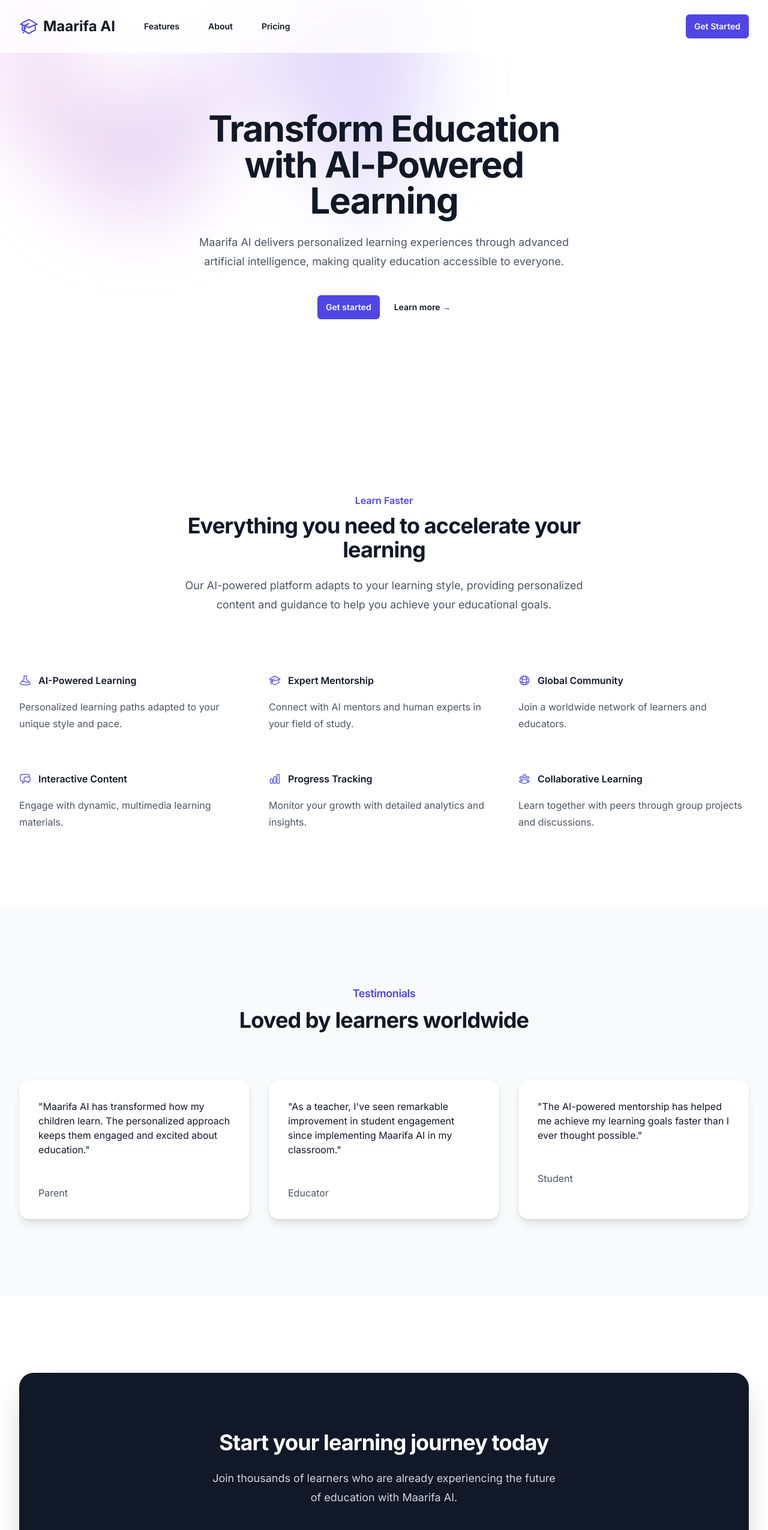
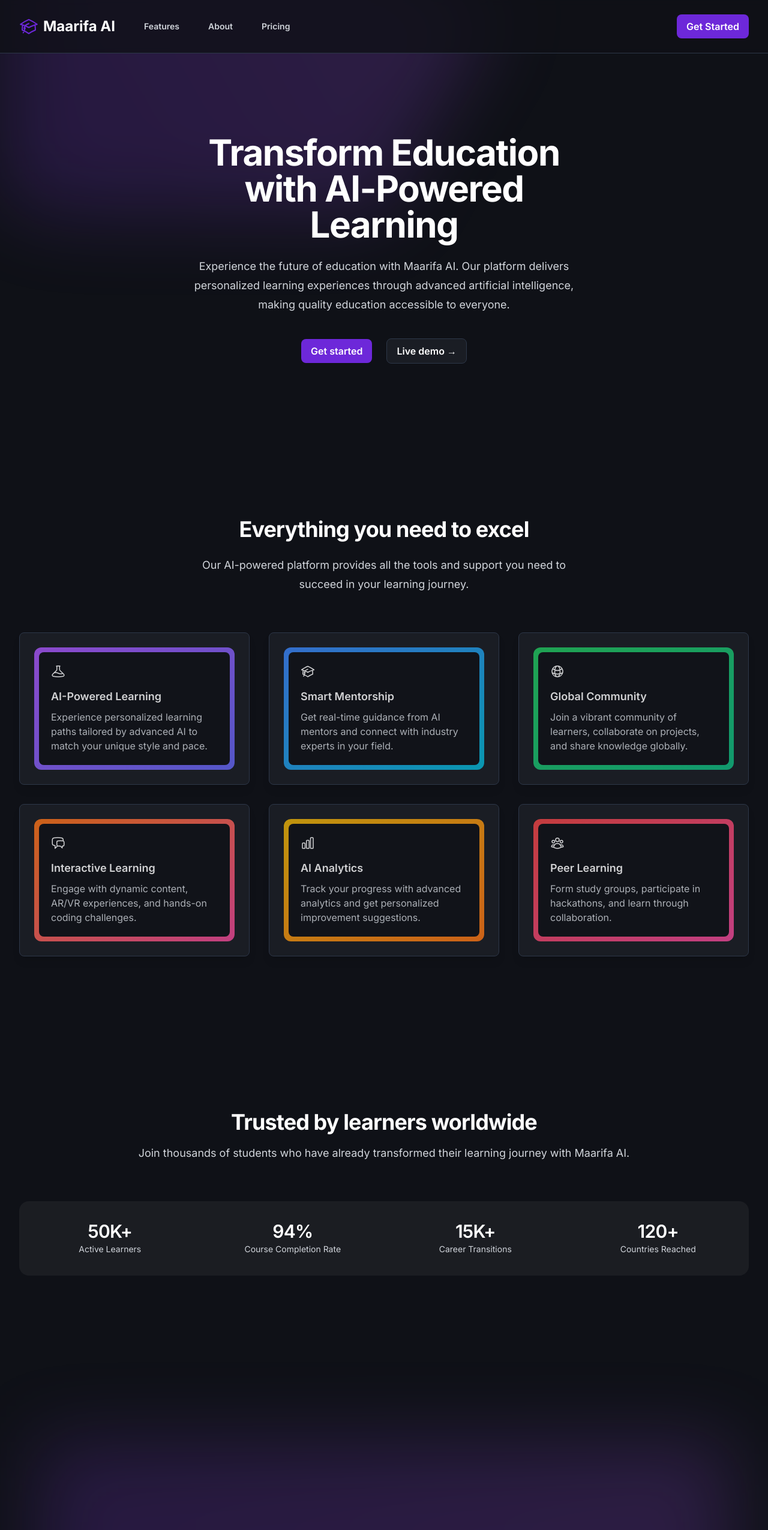
Before and after one commit to mxsafiri/Maarifa, a Next.js app in the folder frontend/: page / in a window 1280 px wide. Shown: the top 2550 px of the page at 60% size. Built offline with nearby package versions, Linux system fonts and the light colour scheme.

Commit message:
Update landing page with modern dark theme
- Add modern dark theme with gradient accents
- Create engaging hero section with animations
- Add feature cards with gradient borders
- Implement statistics section
- Add compelling CTA sections
- Improve overall UI/UX and responsiveness

```diff
--- a/frontend/src/pages/index.tsx
+++ b/frontend/src/pages/index.tsx
@@ -1,5 +1,6 @@
 import { useState } from 'react'
 import Link from 'next/link'
+import Image from 'next/image'
 import { motion } from 'framer-motion'
 import {
   AcademicCapIcon,
@@ -8,266 +9,193 @@ import {
   ChartBarIcon,
   UserGroupIcon,
   GlobeAltIcon,
+  RocketLaunchIcon,
+  SparklesIcon,
 } from '@heroicons/react/24/outline'
 
 const features = [
   {
     name: 'AI-Powered Learning',
-    description: 'Personalized learning paths adapted to your unique style and pace.',
+    description: 'Experience personalized learning paths tailored by advanced AI to match your unique style and pace.',
     icon: BeakerIcon,
+    color: 'from-purple-500 to-indigo-500',
   },
   {
-    name: 'Expert Mentorship',
-    description: 'Connect with AI mentors and human experts in your field of study.',
+    name: 'Smart Mentorship',
+    description: 'Get real-time guidance from AI mentors and connect with industry experts in your field.',
     icon: AcademicCapIcon,
+    color: 'from-blue-500 to-cyan-500',
   },
   {
     name: 'Global Community',
-    description: 'Join a worldwide network of learners and educators.',
+    description: 'Join a vibrant community of learners, collaborate on projects, and share knowledge globally.',
     icon: GlobeAltIcon,
+    color: 'from-green-500 to-emerald-500',
   },
   {
-    name: 'Interactive Content',
-    description: 'Engage with dynamic, multimedia learning materials.',
+    name: 'Interactive Learning',
+    description: 'Engage with dynamic content, AR/VR experiences, and hands-on coding challenges.',
     icon: ChatBubbleLeftRightIcon,
+    color: 'from-orange-500 to-pink-500',
   },
   {
-    name: 'Progress Tracking',
-    description: 'Monitor your growth with detailed analytics and insights.',
+    name: 'AI Analytics',
+    description: 'Track your progress with advanced analytics and get personalized improvement suggestions.',
     icon: ChartBarIcon,
+    color: 'from-yellow-500 to-orange-500',
   },
   {
-    name: 'Collaborative Learning',
-    description: 'Learn together with peers through group projects and discussions.',
+    name: 'Peer Learning',
+    description: 'Form study groups, participate in hackathons, and learn through collaboration.',
     icon: UserGroupIcon,
+    color: 'from-red-500 to-pink-500',
   },
 ]
 
-const testimonials = [
-  {
-    content: "Maarifa AI has transformed how my children learn. The personalized approach keeps them engaged and excited about education.",
-    author: "Sarah M.",
-    role: "Parent",
-  },
-  {
-    content: "As a teacher, I've seen remarkable improvement in student engagement since implementing Maarifa AI in my classroom.",
-    author: "John D.",
-    role: "Educator",
-  },
-  {
-    content: "The AI-powered mentorship has helped me achieve my learning goals faster than I ever thought possible.",
-    author: "Michael K.",
-    role: "Student",
-  },
+const stats = [
+  { id: 1, name: 'Active Learners', value: '50K+' },
+  { id: 2, name: 'Course Completion Rate', value: '94%' },
+  { id: 3, name: 'Career Transitions', value: '15K+' },
+  { id: 4, name: 'Countries Reached', value: '120+' },
 ]
 
 export default function Home() {
   const [isMenuOpen, setIsMenuOpen] = useState(false)
 
   return (
-    <div className="bg-white">
+    <div className="min-h-screen bg-background">
       {/* Header */}
-      <header className="fixed inset-x-0 top-0 z-50 bg-white/80 backdrop-blur-sm">
+      <header className="fixed inset-x-0 top-0 z-50 border-b border-border bg-background/80 backdrop-blur-sm">
         <nav className="mx-auto flex max-w-7xl items-center justify-between p-6 lg:px-8" aria-label="Global">
           <div className="flex items-center gap-x-12">
             <Link href="/" className="flex items-center space-x-2">
-              <AcademicCapIcon className="h-8 w-8 text-indigo-600" />
-              <span className="text-2xl font-bold text-gray-900">Maarifa AI</span>
+              <AcademicCapIcon className="h-8 w-8 text-primary" />
+              <span className="text-2xl font-bold text-white">Maarifa AI</span>
             </Link>
             <div className="hidden lg:flex lg:gap-x-12">
-              <Link href="/features" className="text-sm font-semibold leading-6 text-gray-900">
+              <Link href="/features" className="text-sm font-semibold text-gray-300 transition-colors hover:text-white">
                 Features
               </Link>
-              <Link href="/about" className="text-sm font-semibold leading-6 text-gray-900">
+              <Link href="/about" className="text-sm font-semibold text-gray-300 transition-colors hover:text-white">
                 About
               </Link>
-              <Link href="/pricing" className="text-sm font-semibold leading-6 text-gray-900">
+              <Link href="/pricing" className="text-sm font-semibold text-gray-300 transition-colors hover:text-white">
                 Pricing
               </Link>
             </div>
           </div>
-          <div className="flex lg:hidden">
-            <button
-              type="button"
-              className="-m-2.5 inline-flex items-center justify-center rounded-md p-2.5 text-gray-700"
-              onClick={() => setIsMenuOpen(true)}
-            >
-              <span className="sr-only">Open main menu</span>
-              <svg className="h-6 w-6" fill="none" viewBox="0 0 24 24" strokeWidth="1.5" stroke="currentColor">
-                <path strokeLinecap="round" strokeLinejoin="round" d="M3.75 6.75h16.5M3.75 12h16.5m-16.5 5.25h16.5" />
-              </svg>
-            </button>
-          </div>
           <div className="hidden lg:flex">
-            <Link
-              href="/dashboard"
-              className="rounded-md bg-indigo-600 px-3.5 py-2.5 text-sm font-semibold text-white shadow-sm hover:bg-indigo-500 focus-visible:outline focus-visible:outline-2 focus-visible:outline-offset-2 focus-visible:outline-indigo-600"
-            >
+            <Link href="/get-started" className="button-primary">
               Get Started
             </Link>
           </div>
         </nav>
       </header>
 
-      {/* Hero section */}
-      <div className="relative isolate pt-14">
+      {/* Hero Section */}
+      <div className="relative isolate pt-24">
         <div className="absolute inset-x-0 -top-40 -z-10 transform-gpu overflow-hidden blur-3xl sm:-top-80">
-          <svg
-            className="relative left-[calc(50%-11rem)] -z-10 h-[21.1875rem] max-w-none -translate-x-1/2 rotate-[30deg] sm:left-[calc(50%-30rem)] sm:h-[42.375rem]"
-            viewBox="0 0 1155 678"
-          >
-            <path
-              fill="url(#45de2b6b-92d5-4d68-a6a0-9b9b2abad533)"
-              fillOpacity=".3"
-              d="M317.219 518.975L203.852 678 0 438.341l317.219 80.634 204.172-286.402c1.307 132.337 45.083 346.658 209.733 145.248C936.936 126.058 882.053-94.234 1031.02 41.331c119.18 108.451 130.68 295.337 121.53 375.223L855 299l21.173 362.054-558.954-142.079z"
-            />
-            <defs>
-              <linearGradient
-                id="45de2b6b-92d5-4d68-a6a0-9b9b2abad533"
-                x1="1155.49"
-                x2="-78.208"
-                y1=".177"
-                y2="474.645"
-                gradientUnits="userSpaceOnUse"
-              >
-                <stop stopColor="#9089FC" />
-                <stop offset={1} stopColor="#FF80B5" />
-              </linearGradient>
-            </defs>
-          </svg>
+          <div className="relative left-[calc(50%-11rem)] aspect-[1155/678] w-[36.125rem] -translate-x-1/2 rotate-[30deg] bg-gradient-to-tr from-primary to-purple-500 opacity-20 sm:left-[calc(50%-30rem)] sm:w-[72.1875rem]" />
         </div>
-        <div className="py-24 sm:py-32 lg:pb-40">
-          <div className="mx-auto max-w-7xl px-6 lg:px-8">
+
+        <div className="mx-auto max-w-7xl px-6 py-24 sm:py-32 lg:px-8">
           <div className="mx-auto max-w-2xl text-center">
-              <motion.h1
-                className="text-4xl font-bold tracking-tight text-gray-900 sm:text-6xl"
+            <motion.div
               initial={{ opacity: 0, y: 20 }}
               animate={{ opacity: 1, y: 0 }}
               transition={{ duration: 0.5 }}
             >
+              <h1 className="text-4xl font-bold tracking-tight text-white sm:text-6xl">
                 Transform Education with AI-Powered Learning
-              </motion.h1>
-              <motion.p
-                className="mt-6 text-lg leading-8 text-gray-600"
-                initial={{ opacity: 0, y: 20 }}
-                animate={{ opacity: 1, y: 0 }}
-                transition={{ duration: 0.5, delay: 0.2 }}
-              >
-                Maarifa AI delivers personalized learning experiences through advanced artificial intelligence,
-                making quality education accessible to everyone.
-              </motion.p>
-              <motion.div
-                className="mt-10 flex items-center justify-center gap-x-6"
-                initial={{ opacity: 0, y: 20 }}
-                animate={{ opacity: 1, y: 0 }}
-                transition={{ duration: 0.5, delay: 0.4 }}
-              >
-                <Link
-                  href="/dashboard"
-                  className="rounded-md bg-indigo-600 px-3.5 py-2.5 text-sm font-semibold text-white shadow-sm hover:bg-indigo-500 focus-visible:outline focus-visible:outline-2 focus-visible:outline-offset-2 focus-visible:outline-indigo-600"
-                >
+              </h1>
+              <p className="mt-6 text-lg leading-8 text-gray-300">
+                Experience the future of education with Maarifa AI. Our platform delivers personalized learning experiences through advanced artificial intelligence, making quality education accessible to everyone.
+              </p>
+              <div className="mt-10 flex items-center justify-center gap-x-6">
+                <Link href="/get-started" className="button-primary">
                   Get started
                 </Link>
-                <Link href="/about" className="text-sm font-semibold leading-6 text-gray-900">
-                  Learn more <span aria-hidden="true">→</span>
+                <Link href="/demo" className="button-secondary">
+                  Live demo <span aria-hidden="true">→</span>
                 </Link>
+              </div>
             </motion.div>
           </div>
+        </div>
+
+        {/* Features Section */}
+        <div className="mx-auto max-w-7xl px-6 py-24 sm:py-32 lg:px-8">
+          <div className="mx-auto max-w-2xl text-center">
+            <h2 className="text-3xl font-bold tracking-tight text-white sm:text-4xl">
+              Everything you need to excel
+            </h2>
+            <p className="mt-6 text-lg leading-8 text-gray-300">
+              Our AI-powered platform provides all the tools and support you need to succeed in your learning journey.
+            </p>
+          </div>
+
+          <div className="mx-auto mt-16 max-w-7xl">
+            <div className="grid grid-cols-1 gap-8 sm:grid-cols-2 lg:grid-cols-3">
+              {features.map((feature) => (
+                <motion.div
+                  key={feature.name}
+                  className="card group cursor-pointer"
+                  whileHover={{ scale: 1.02 }}
+                  transition={{ type: "spring", stiffness: 300 }}
+                >
+                  <div className={`rounded-xl bg-gradient-to-br ${feature.color} p-2 opacity-80 group-hover:opacity-100`}>
+                    <div className="rounded-lg bg-background p-5">
+                      <feature.icon className="h-6 w-6 text-white" aria-hidden="true" />
+                      <h3 className="mt-4 text-lg font-semibold text-white">{feature.name}</h3>
+                      <p className="mt-2 text-gray-300">{feature.description}</p>
+                    </div>
+                  </div>
+                </motion.div>
+              ))}
             </div>
           </div>
         </div>
 
-      {/* Features section */}
-      <div className="py-24 sm:py-32">
-        <div className="mx-auto max-w-7xl px-6 lg:px-8">
-          <div className="mx-auto max-w-2xl lg:text-center">
-            <h2 className="text-base font-semibold leading-7 text-indigo-600">Learn Faster</h2>
-            <p className="mt-2 text-3xl font-bold tracking-tight text-gray-900 sm:text-4xl">
-              Everything you need to accelerate your learning
-            </p>
-            <p className="mt-6 text-lg leading-8 text-gray-600">
-              Our AI-powered platform adapts to your learning style, providing personalized content and guidance
-              to help you achieve your educational goals.
+        {/* Stats Section */}
+        <div className="mx-auto max-w-7xl px-6 py-24 sm:py-32 lg:px-8">
+          <div className="mx-auto max-w-2xl lg:max-w-none">
+            <div className="text-center">
+              <h2 className="text-3xl font-bold tracking-tight text-white sm:text-4xl">
+                Trusted by learners worldwide
+              </h2>
+              <p className="mt-4 text-lg leading-8 text-gray-300">
+                Join thousands of students who have already transformed their learning journey with Maarifa AI.
               </p>
             </div>
-          <div className="mx-auto mt-16 max-w-2xl sm:mt-20 lg:mt-24 lg:max-w-none">
-            <dl className="grid max-w-xl grid-cols-1 gap-x-8 gap-y-16 lg:max-w-none lg:grid-cols-3">
-              {features.map((feature, index) => (
-                <motion.div
-                  key={feature.name}
-                  className="flex flex-col"
-                  initial={{ opacity: 0, y: 20 }}
-                  animate={{ opacity: 1, y: 0 }}
-                  transition={{ duration: 0.5, delay: index * 0.1 }}
-                >
-                  <dt className="flex items-center gap-x-3 text-base font-semibold leading-7 text-gray-900">
-                    <feature.icon className="h-5 w-5 flex-none text-indigo-600" aria-hidden="true" />
-                    {feature.name}
-                  </dt>
-                  <dd className="mt-4 flex flex-auto flex-col text-base leading-7 text-gray-600">
-                    <p className="flex-auto">{feature.description}</p>
-                  </dd>
-                </motion.div>
+            <dl className="mt-16 grid grid-cols-1 gap-0.5 overflow-hidden rounded-2xl bg-white/5 text-center sm:grid-cols-2 lg:grid-cols-4">
+              {stats.map((stat) => (
+                <div key={stat.id} className="flex flex-col p-8">
+                  <dt className="text-sm leading-6 text-gray-300">{stat.name}</dt>
+                  <dd className="order-first text-3xl font-semibold tracking-tight text-white">{stat.value}</dd>
+                </div>
               ))}
             </dl>
           </div>
         </div>
+
+        {/* CTA Section */}
+        <div className="relative isolate mt-32 px-6 py-32 sm:mt-56 sm:py-40 lg:px-8">
+          <div className="absolute inset-x-0 top-1/2 -z-10 flex -translate-y-1/2 transform-gpu justify-center overflow-hidden blur-3xl">
+            <div className="aspect-[1155/678] w-[72.1875rem] flex-none bg-gradient-to-tr from-primary to-purple-500 opacity-20" />
           </div>
-
-      {/* Testimonials section */}
-      <div className="bg-gray-50 py-24 sm:py-32">
-        <div className="mx-auto max-w-7xl px-6 lg:px-8">
-          <div className="mx-auto max-w-xl text-center">
-            <h2 className="text-lg font-semibold leading-8 tracking-tight text-indigo-600">Testimonials</h2>
-            <p className="mt-2 text-3xl font-bold tracking-tight text-gray-900 sm:text-4xl">
-              Loved by learners worldwide
-            </p>
-          </div>
-          <div className="mx-auto mt-16 flow-root max-w-2xl sm:mt-20 lg:mx-0 lg:max-w-none">
-            <div className="grid grid-cols-1 gap-8 sm:grid-cols-2 lg:grid-cols-3">
-              {testimonials.map((testimonial, index) => (
-                <motion.figure
-                  key={index}
-                  className="rounded-2xl bg-white p-8 shadow-lg ring-1 ring-gray-900/5"
-                  initial={{ opacity: 0, y: 20 }}
-                  animate={{ opacity: 1, y: 0 }}
-                  transition={{ duration: 0.5, delay: index * 0.1 }}
-                >
-                  <blockquote className="text-gray-900">
-                    <p>"{testimonial.content}"</p>
-                  </blockquote>
-                  <figcaption className="mt-6 flex items-center gap-x-4">
-                    <div>
-                      <div className="font-semibold">{testimonial.author}</div>
-                      <div className="text-gray-600">{testimonial.role}</div>
-                    </div>
-                  </figcaption>
-                </motion.figure>
-              ))}
-            </div>
-          </div>
-        </div>
-      </div>
-
-      {/* CTA section */}
-      <div className="bg-white">
-        <div className="mx-auto max-w-7xl py-24 sm:px-6 sm:py-32 lg:px-8">
-          <div className="relative isolate overflow-hidden bg-gray-900 px-6 py-24 text-center shadow-2xl sm:rounded-3xl sm:px-16">
-            <h2 className="mx-auto max-w-2xl text-3xl font-bold tracking-tight text-white sm:text-4xl">
+          <div className="mx-auto max-w-2xl text-center">
+            <h2 className="text-3xl font-bold tracking-tight text-white sm:text-4xl">
               Start your learning journey today
             </h2>
             <p className="mx-auto mt-6 max-w-xl text-lg leading-8 text-gray-300">
-              Join thousands of learners who are already experiencing the future of education with Maarifa AI.
+              Join our community of learners and experience the future of education. Get started with a free trial today.
             </p>
             <div className="mt-10 flex items-center justify-center gap-x-6">
-              <Link
-                href="/dashboard"
-                className="rounded-md bg-white px-3.5 py-2.5 text-sm font-semibold text-gray-900 shadow-sm hover:bg-gray-100 focus-visible:outline focus-visible:outline-2 focus-visible:outline-offset-2 focus-visible:outline-white"
-              >
+              <Link href="/get-started" className="button-primary">
                 Get started
               </Link>
-              <Link href="/pricing" className="text-sm font-semibold leading-6 text-white">
-                Learn more <span aria-hidden="true">→</span>
+              <Link href="/contact" className="button-secondary">
+                Contact sales
               </Link>
             </div>
           </div>
```
Lines whose indentation alone changed are shown as unchanged.
